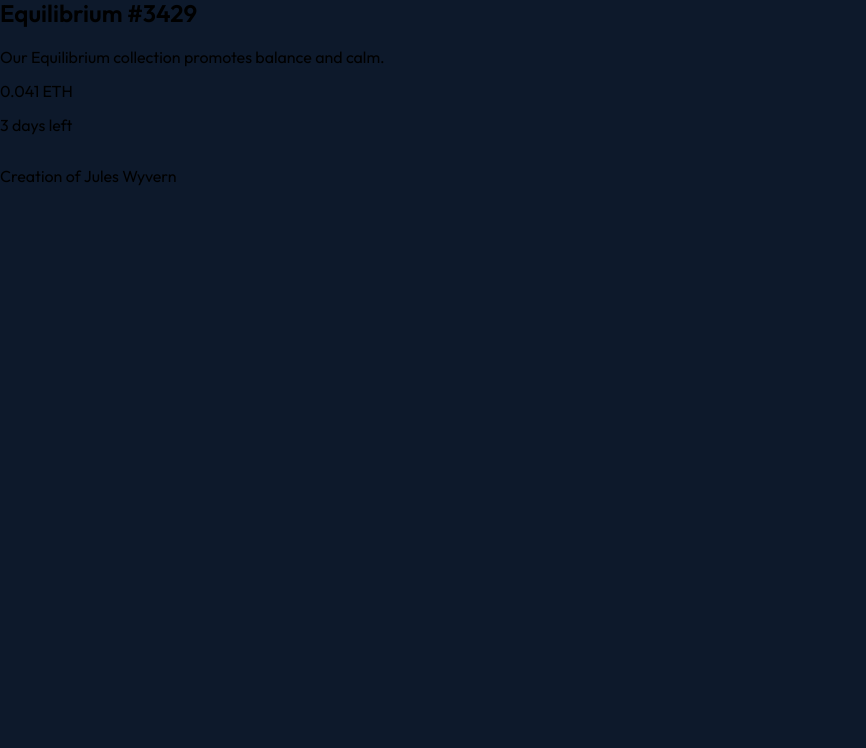
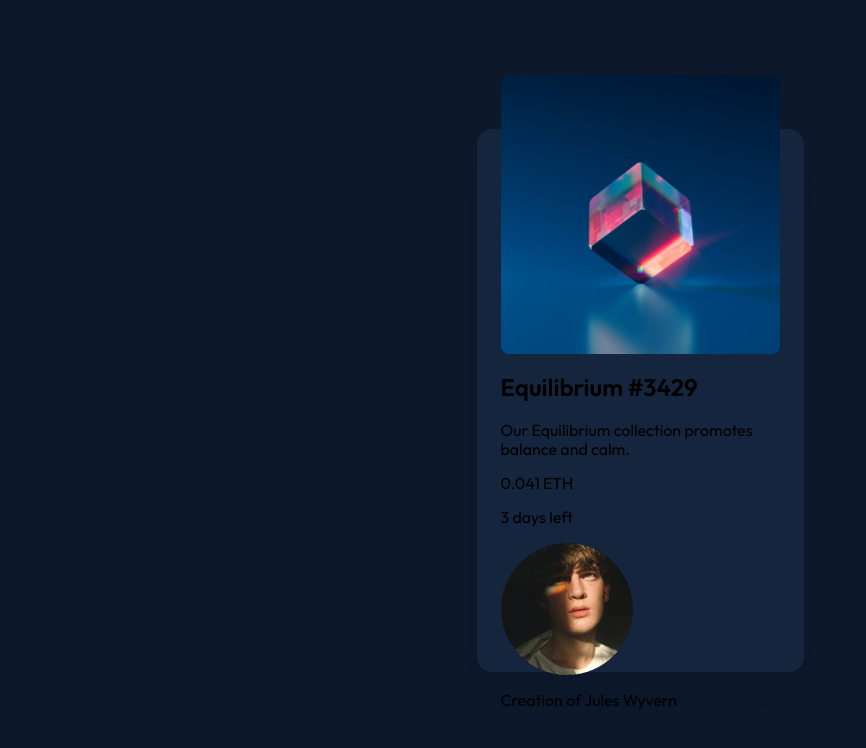
Before and after one commit to Stelkooo/nft-preview-card-component, a plain HTML site: page index.html in a window 1280 px wide. Shown: the whole page, without its empty margins (0-866 px from the left). Drawn offline with Linux system fonts and the light colour scheme.

Commit message:
component, main, nft image css added

```diff
--- a/index.html
+++ b/index.html
@@ -15,16 +15,17 @@
         <main>
             <section class="component">
                 <section class="product">
+                    <img src="images/image-equilibrium.jpg" alt="Image of NFT" class="nft">
                     <h2 class="name">Equilibrium #3429</h2>
                     <p class="description">Our Equilibrium collection promotes balance and calm.</p>
                     <section class="price-and-time">
                         <p class="price">0.041 ETH</p>
                         <p class="time-left">3 days left</p>
                     </section>
-                    <section class="nft-creator">
-                        <img src="" alt="" class="creator-img">
-                        <p class="creator-name">Creation of Jules Wyvern</p>
-                    </section>
+                </section>
+                <section class="nft-creator">
+                    <img src="images/image-avatar.png" alt="Photo of the NFT Creator" class="creator-img">
+                    <p class="creator-name">Creation of Jules Wyvern</p>
                 </section>
             </section>
         </main>
--- a/styles/styles.css
+++ b/styles/styles.css
@@ -8,7 +8,32 @@
     --dark-blue-line: hsl(215, 32%, 27%);
     --white: hsl(0, 0%, 100%);
 }
+* {
+    box-sizing: border-box;
+}
 body {
     font-family: 'Outfit', sans-serif;
     background-color: var(--dark-blue-main);
 }
+main {
+    height: 100%;
+    display: flex;
+    justify-content: center;
+    align-items: center;
+}
+/* Component */
+.component {
+    width: 327px;
+    height: 543px;
+    padding: 1.5em;
+    display: flex;
+    flex-direction: column;
+    justify-content: center;
+    background-color: var(--dark-blue-card);
+    border-radius: 15px;
+    box-shadow: 0 25px 50px rgba(0, 0, 0, .01);
+}
+.nft {
+    width: 100%;
+    border-radius: 8px;
+}
```
